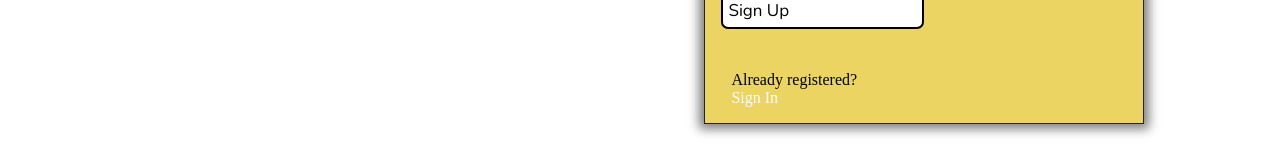
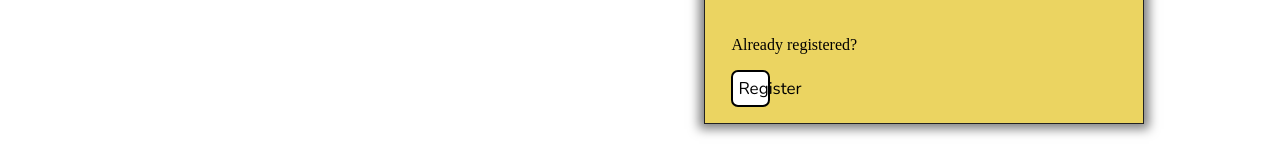
Before and after one commit to sym-edu/XP-UI, a React (Create React App) app: page /register in a window 1280 px wide. Shown: the part 576-736 px from the top of the page. Built offline with nearby package versions, Linux system fonts and the light colour scheme.

Commit message:
registration post request working

```diff
--- a/src/Login/Register.js
+++ b/src/Login/Register.js
@@ -36,6 +36,9 @@ const [show, setShow] = useState(true);
     const [errMsg, setErrMsg] = useState('');
     const [success, setSuccess] = useState(false);
 
+    const [username, setUsername] = useState('');
+    const [password, setPassword] = useState('');
+
     useEffect(() => {
         userRef.current.focus();
     }, [])
@@ -53,43 +56,61 @@ const [show, setShow] = useState(true);
         setErrMsg('');
     }, [user, pwd, matchPwd])
 
+    // const handleSubmit = async (e) => {
+    //     e.preventDefault();
+    //     // if button enabled with JS hack
+    //     const v1 = USER_REGEX.test(user);
+    //     const v2 = PWD_REGEX.test(pwd);
+    //     if (!v1 || !v2) {
+    //         setErrMsg("Invalid Entry");
+    //         return;
+    //     }
+    //     try {
+    //         const response = await axios.post(REGISTER_URL,
+    //             JSON.stringify({ user, pwd }),
+    //             {
+    //                 headers: { 'Content-Type': 'application/json' },
+    //                 withCredentials: true
+    //             }
+    //         );
+    //         // TODO: remove console.logs before deployment
+    //         console.log(JSON.stringify(response?.data));
+    //         //console.log(JSON.stringify(response))
+    //         setSuccess(true);
+    //         //clear state and controlled inputs
+    //         setUser('');
+    //         setPwd('');
+    //         setMatchPwd('');
+    //     } catch (err) {
+    //         if (!err?.response) {
+    //             setErrMsg('No Server Response');
+    //         } else if (err.response?.status === 409) {
+    //             setErrMsg('Username Taken');
+    //         } else {
+    //             setErrMsg('Registration Failed')
+    //         }
+    //         errRef.current.focus();
+    //     }
+    // }
     const handleSubmit = async (e) => {
         e.preventDefault();
-        // if button enabled with JS hack
-        const v1 = USER_REGEX.test(user);
-        const v2 = PWD_REGEX.test(pwd);
-        if (!v1 || !v2) {
-            setErrMsg("Invalid Entry");
-            return;
+        const response = await fetch('http://127.0.0.1:8000/authentication/register/', {
+          method: 'POST',
+          headers: {
+            'Content-Type': 'application/json',
+          },
+          body: JSON.stringify({ username, password }),
+          credentials: 'include', // include cookies in the request
+        });
+        if (response.ok) {
+          // registration successful, redirect to home page
+          window.location.href = '/';
+        } else {
+          // registration failed, display error message
+          const data = await response.json();
+          console.log(data.error);
         }
-        try {
-            const response = await axios.post(REGISTER_URL,
-                JSON.stringify({ user, pwd }),
-                {
-                    headers: { 'Content-Type': 'application/json' },
-                    withCredentials: true
-                }
-            );
-            // TODO: remove console.logs before deployment
-            console.log(JSON.stringify(response?.data));
-            //console.log(JSON.stringify(response))
-            setSuccess(true);
-            //clear state and controlled inputs
-            setUser('');
-            setPwd('');
-            setMatchPwd('');
-        } catch (err) {
-            if (!err?.response) {
-                setErrMsg('No Server Response');
-            } else if (err.response?.status === 409) {
-                setErrMsg('Username Taken');
-            } else {
-                setErrMsg('Registration Failed')
-            }
-            errRef.current.focus();
-        }
-    }
-
+      };
     return (
         <>
             {success ? (
@@ -120,8 +141,8 @@ const [show, setShow] = useState(true);
                             id="username"
                             ref={userRef}
                             autoComplete="off"
-                            onChange={(e) => setUser(e.target.value)}
-                            value={user}
+                            onChange={(e) => setUsername(e.target.value)}
+                            value={username}
                             required
                             aria-invalid={validName ? "false" : "true"}
                             aria-describedby="uidnote"
@@ -144,8 +165,8 @@ const [show, setShow] = useState(true);
                         <input
                             type="password"
                             id="password"
-                            onChange={(e) => setPwd(e.target.value)}
-                            value={pwd}
+                            onChange={(e) => setPassword(e.target.value)}
+                            value={password}
                             required
                             aria-invalid={validPwd ? "false" : "true"}
                             aria-describedby="pwdnote"
@@ -187,7 +208,8 @@ const [show, setShow] = useState(true);
                         Already registered?<br />
                         <span className="line">
                             {/*put router link here*/}
-                            <a href="#"><Link to='/Login' onClick={handleShow}>Sign In</Link></a>
+                            {/* <a href="#"><Link to='/Login' onClick={handleShow}>Sign In</Link></a> */}
+                            <button type="submit">Register</button>
                         </span>
                     </p>
                 </section>
```
Also changed, not shown: 5 other files (tests, documents, lock files or other folders).
